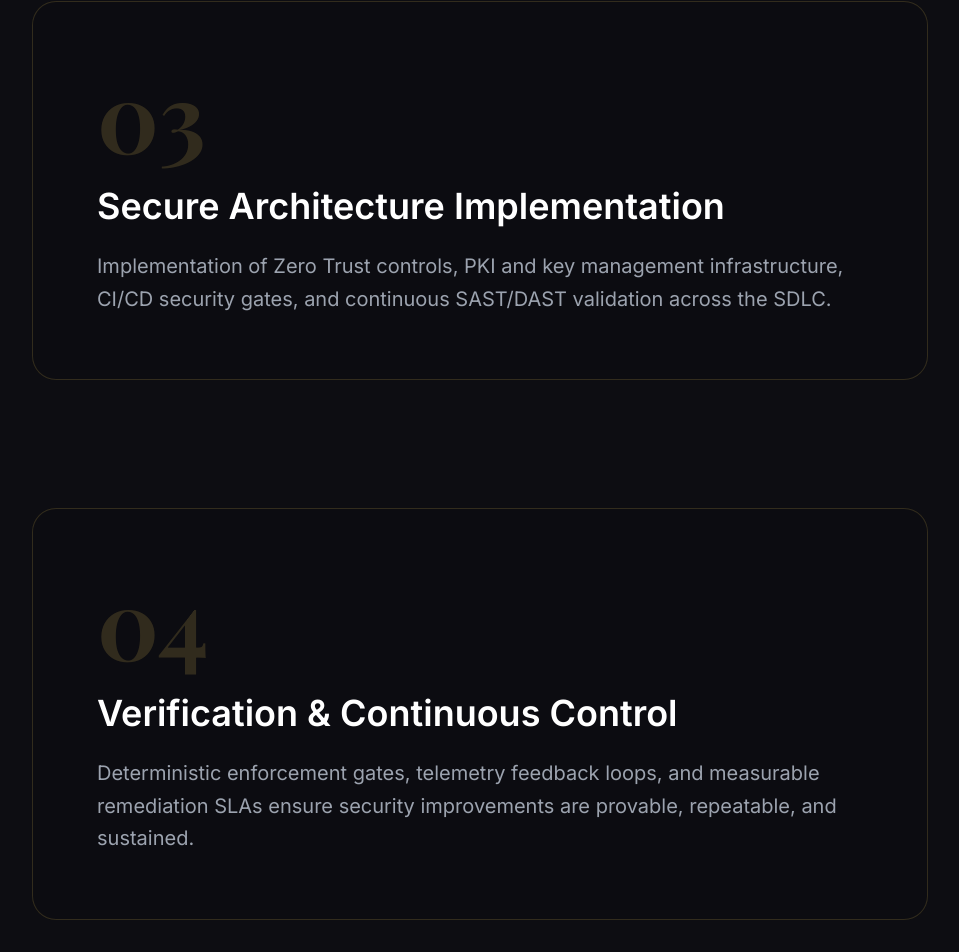
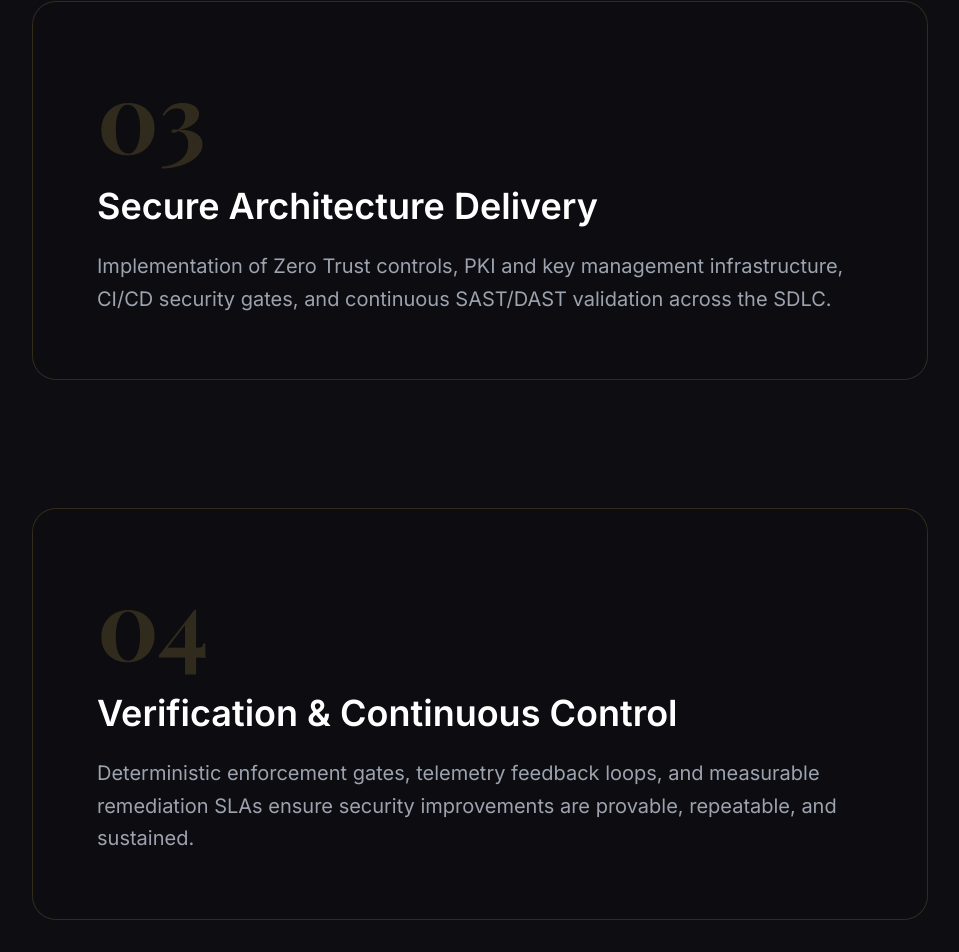
Before and after one commit to quadriconsulting/jq, a React (Vite) app: page / in a window 1280 px wide. Shown: the part 4085-5037 px from the top of the page, without its empty margins (160-1119 px from the left). Built offline with nearby package versions, Linux system fonts and the light colour scheme.

Commit message:
Change Protocol card 03 title: Implementation → Delivery

```diff
--- a/src/App.tsx
+++ b/src/App.tsx
@@ -316,7 +316,7 @@ const Protocol = () => {
     },
     {
       number: "03",
-      title: "Secure Architecture Implementation",
+      title: "Secure Architecture Delivery",
       description: "Implementation of Zero Trust controls, PKI and key management infrastructure, CI/CD security gates, and continuous SAST/DAST validation across the SDLC."
     },
     {
```
Also changed, not shown: 1 other file (tests, documents, lock files or other folders).
